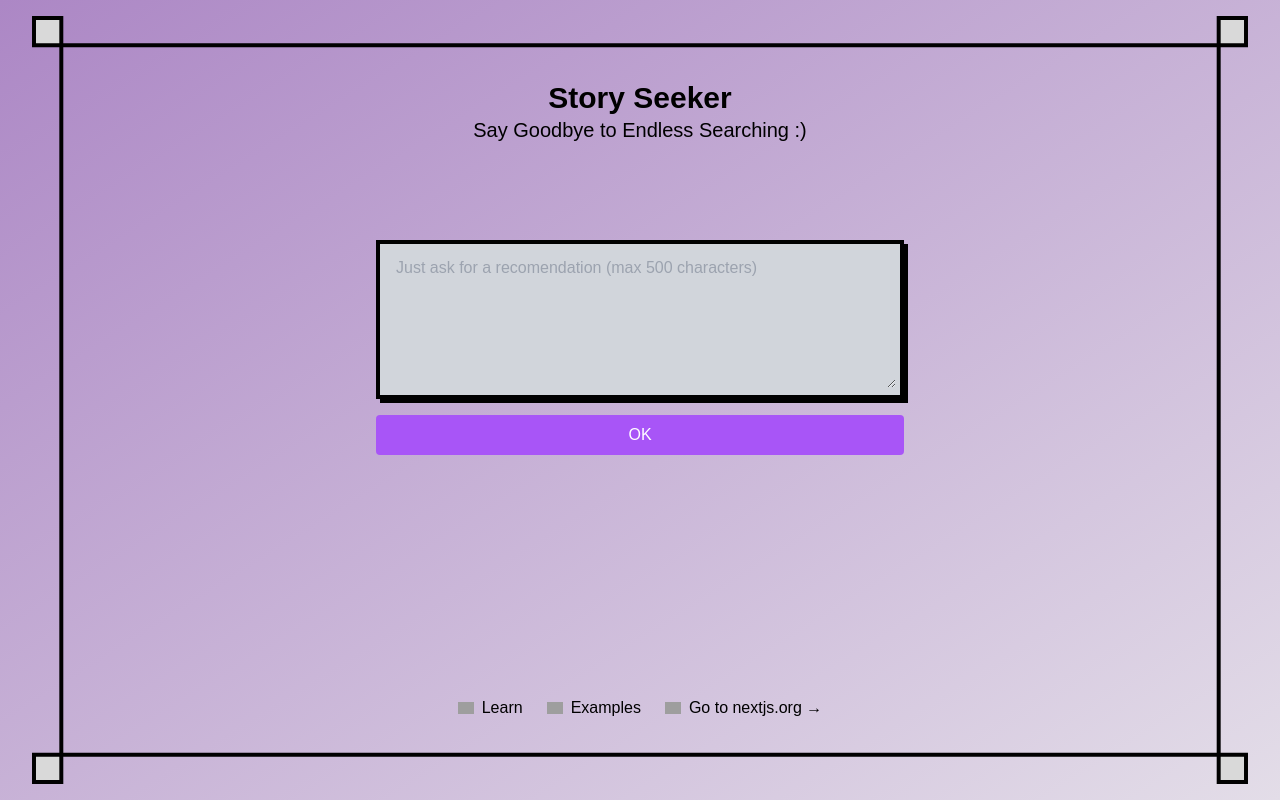
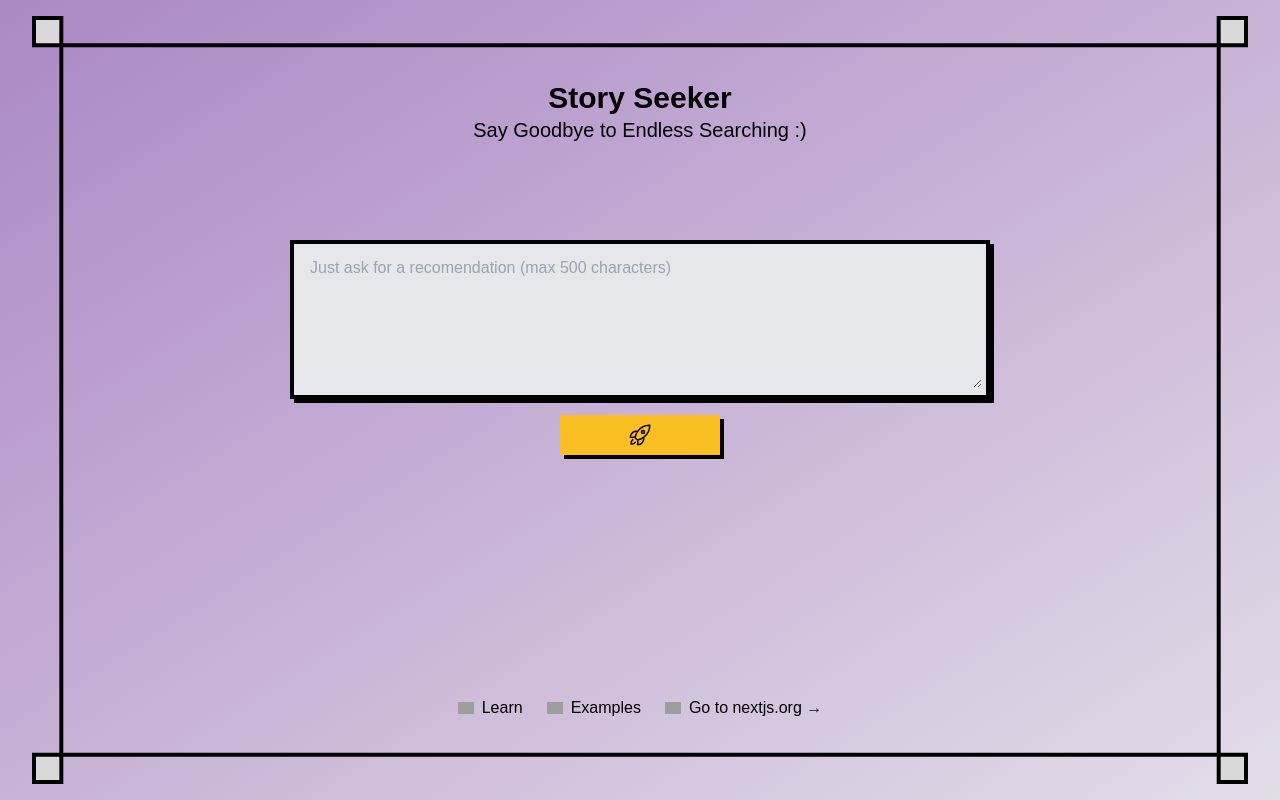
Before and after one commit to mvp-base/mvp-story-seeker, a Next.js app: page / in a window 1280 px wide. Built offline with nearby package versions, Linux system fonts and the light colour scheme; grey boxes are pictures that could not be loaded; a web font is replaced by a local one.

Commit message:
button component, refactoring

```diff
--- a/src/app/page.tsx
+++ b/src/app/page.tsx
@@ -2,6 +2,7 @@
 
 import { useState } from 'react';
 import { TextArea } from '@/components/TextArea';
+import { Button } from '@/components/Button';
 
 export default function Home() {
   const [text, setText] = useState('');
@@ -22,10 +23,7 @@ export default function Home() {
         Say Goodbye to Endless Searching :)
       </h2>
 
-      <form
-        className="flex flex-col mt-24 w-[50%] items-stretch"
-        onSubmit={handleSubmit}
-      >
+      <form className="flex flex-col items-center mt-24 w-[50%]" onSubmit={handleSubmit}>
         <TextArea
           id="inputField"
           value={text}
@@ -34,14 +32,14 @@ export default function Home() {
           rows={5}
           placeholder="Just ask for a recomendation (max 500 characters)"
         />
-        <button
+        <Button height='w-[160px]' width='h-[40px]' className = "mt-4"/>
+        {/* <button
           className="mt-4 p-2 bg-purple-500 text-white rounded"
           type="submit"
         >
           OK
-        </button>
+        </button> */}
       </form>
-
     </div>
   );
 }
--- /dev/null
+++ b/src/components/Button.tsx
@@ -0,0 +1,31 @@
+import Image from 'next/image';
+import rocketIco from '../../public/images/rocket.svg';
+
+interface IButton {
+  className?: string;
+  height: string;
+  width: string;
+}
+
+export function Button({ className, height, width }: IButton) {
+  return (
+    <button
+      className={`relative flex flex-col ${width} ${height} ${className} group`}
+    >
+      <div
+        className={`flex items-center justify-center bg-amber-400 z-10 p-3 ${width} ${height} transition-transform duration-300 group-hover:-translate-x-0.5 group-hover:-translate-y-0.5`}
+      >
+        <Image
+          aria-hidden
+          src={rocketIco}
+          alt="Search Icon"
+          width={24}
+          height={24}
+        />
+      </div>
+      <div
+        className={`absolute inset-0 bg-black border-4 border-black translate-x-1 translate-y-1 ${width} ${height}`}
+      ></div>
+    </button>
+  );
+}
--- a/src/components/TextArea.tsx
+++ b/src/components/TextArea.tsx
@@ -16,10 +16,12 @@ export function TextArea({
   placeholder = 'Enter your text here (max 200 characters)',
 }: ITextArea) {
   return (
-    <div className="relative flex flex-col">
-      <div className="absolute inset-0 bg-black z-10 translate-x-1 translate-y-1"></div>
+    <div className="relative w-[700px]">
+       <div
+        className={`absolute inset-0 bg-black border-4 border-black translate-x-1 translate-y-1`}
+      ></div>
 
-      <div className="relative border-4 border-black bg-gray-300 z-20 px-1">
+      <div className="relative border-4 border-black bg-gray-200 z-20 px-1 focus-within:-translate-x-1 focus-within:-translate-y-1 transition-transform duration-300">
         <textarea
           id={id}
           value={value}
@@ -27,7 +29,7 @@ export function TextArea({
           rows={rows}
           maxLength={maxLength}
           placeholder={placeholder}
-          className="bg-transparent p-3 max-h-[400px] w-full box-border focus:outline-none"
+          className="bg-transparent p-3 max-h-[400px] w-full box-border focus:outline-none group"
         />
       </div>
     </div>
```
Also changed, not shown: public/images/rocket.svg (added).
